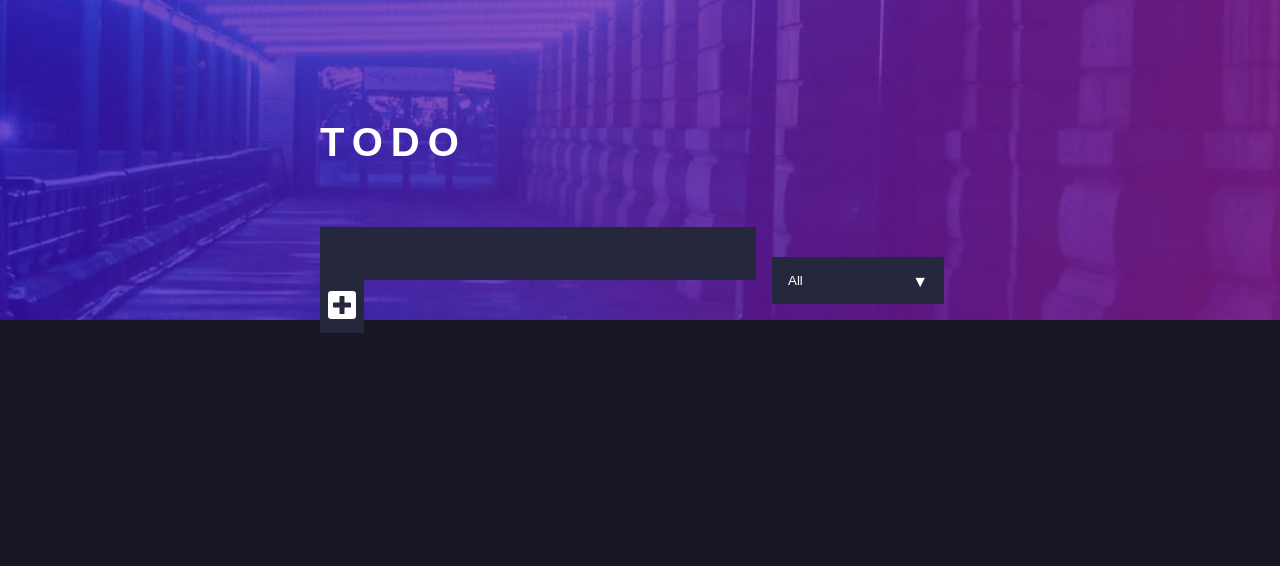
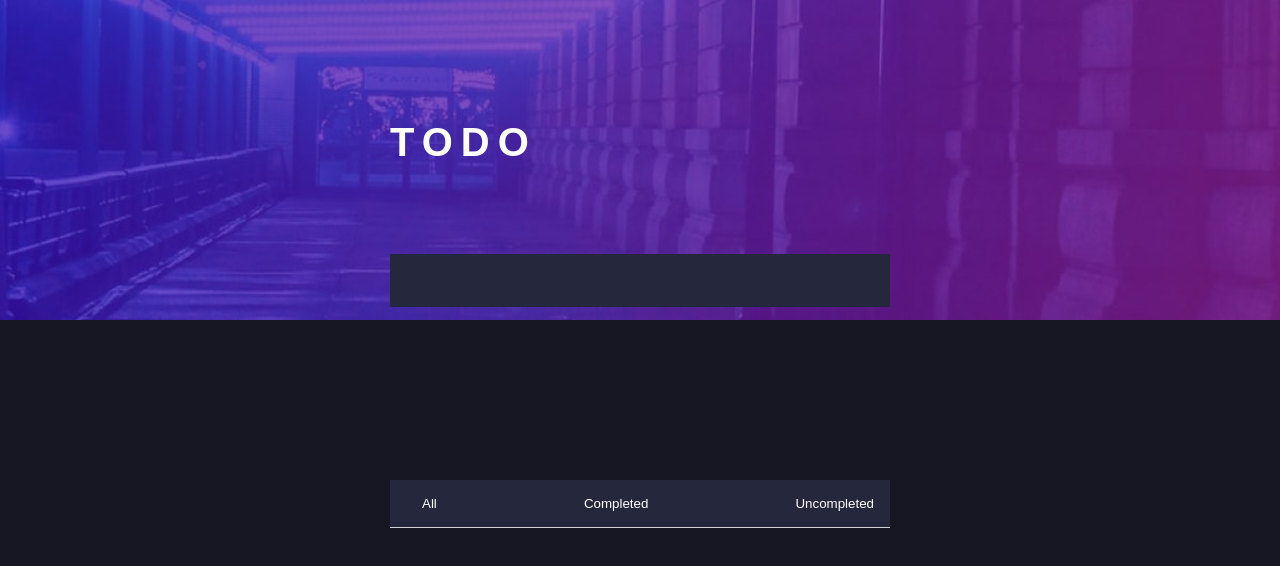
Before and after one commit to majac91/React-todo-list, a React (Create React App) app: page / in a window 1280 px wide. Shown: the top 566 px of the page. Built offline with nearby package versions, Linux system fonts and the light colour scheme; a web font is replaced by a local one.

Commit message:
Style buttons and inputs

```diff
--- a/src/App.css
+++ b/src/App.css
@@ -23,7 +23,7 @@ header .title {
 }
 
 .container {
-  max-width: 50vw;
+  width: 500px;
   margin: auto;
 }
 
@@ -63,15 +63,16 @@ form button {
 }
 
 .todo-list {
-  min-width: 30%;
+  /* min-width: 30%; */
   list-style: none;
 }
 
 .todo {
-  margin: 0.5rem;
+  /* margin: 0.5rem; */
   background: hsl(235, 24%, 19%);
+  border-bottom: 1px solid lightgray;
   font-size: 1.5rem;
-  /* color: black; */
+  width: 500px;
   display: flex;
   justify-content: space-between;
   align-items: center;
@@ -84,6 +85,9 @@ form button {
   flex: 1;
 }
 
+.todo-input {
+  width: 500px;
+}
 .trash-btn,
 .complete-btn {
   background: hsl(235, 24%, 19%);
@@ -95,6 +99,13 @@ form button {
 }
 .complete-btn {
   background: hsl(235, 24%, 19%);
+}
+
+.filter-btn {
+  background: hsl(235, 24%, 19%);
+  color: white;
+  border: none;
+  margin-left: 1rem;
 }
 .todo-item {
   padding: 0rem 0.5rem;
@@ -114,46 +125,3 @@ form button {
   text-decoration: line-through;
   opacity: 0.5;
 }
-
-/*CUSTOM SELECTOR */
-select {
-  -webkit-appearance: none;
-  -moz-appearance: none;
-  -ms-appearance: none;
-  appearance: none;
-  outline: 0;
-  box-shadow: none;
-  border: 0 !important;
-  background-image: none;
-}
-
-/* Custom Select */
-.select {
-  margin: 1rem;
-  position: relative;
-  overflow: hidden;
-}
-select {
-  color: white;
-  background-color: hsl(235, 24%, 19%);
-  font-family: "Poppins", sans-serif;
-  cursor: pointer;
-  width: 12rem;
-}
-/* Arrow */
-.select::after {
-  content: "\25BC";
-  position: absolute;
-  top: 0;
-  right: 0;
-  padding: 1rem;
-  background-color: hsl(235, 24%, 19%);
-  cursor: pointer;
-  pointer-events: none;
-}
-/* Transition */
-/*
-.select:hover::after {
-  transform: scale(1.5);
-}
-*/
--- a/src/App.js
+++ b/src/App.js
@@ -44,7 +44,11 @@ function App() {
         filteredTodos={filteredTodos}
         setFilteredTodos={setFilteredTodos}
       />
-      <TodoList todos={filteredTodos} setTodos={setTodos} />
+      <TodoList
+        todos={filteredTodos}
+        setTodos={setTodos}
+        setStatus={setStatus}
+      />
     </div>
   );
 }
--- a/src/components/Form.js
+++ b/src/components/Form.js
@@ -1,16 +1,7 @@
 /* eslint-disable default-case */
 import React from "react";
 
-const Form = ({
-  todos,
-  setTodos,
-  inputText,
-  setInputText,
-  status,
-  setStatus,
-  filteredTodos,
-  setFilteredTodos,
-}) => {
+const Form = ({ todos, setTodos, inputText, setInputText }) => {
   const handleInputText = (event) => {
     const value = event.target.value;
     setInputText(value);
@@ -30,10 +21,6 @@ const Form = ({
     setInputText("");
   };
 
-  const handleStatus = (event) => {
-    setStatus(event.target.value);
-  };
-
   //   TODO install id generating package
 
   return (
@@ -45,16 +32,6 @@ const Form = ({
           type="text"
           className="todo-input"
         />
-        <button className="todo-button" type="submit">
-          <i className="fas fa-plus-square"></i>
-        </button>
-      </div>
-      <div className="select">
-        <select onChange={handleStatus} name="todos" className="filter-todo">
-          <option value="all">All</option>
-          <option value="completed">Completed</option>
-          <option value="uncompleted">Uncompleted</option>
-        </select>
       </div>
     </form>
   );
--- a/src/components/TodoList.js
+++ b/src/components/TodoList.js
@@ -1,9 +1,14 @@
 import React from "react";
 import Todo from "./Todo";
 
-const TodoList = ({ todos, setTodos }) => {
+const TodoList = ({ todos, setTodos, setStatus }) => {
+  const handleStatus = (event) => {
+    console.log(event.target.value);
+    setStatus(event.target.value);
+  };
+
   return (
-    <div className="todo-container">
+    <div className="todo-container container">
       <ul className="todo-list">
         {todos.map((todo) => (
           <Todo
@@ -14,6 +19,32 @@ const TodoList = ({ todos, setTodos }) => {
             todo={todo}
           ></Todo>
         ))}
+        <div className="todo filter-todo">
+          <button
+            className="filter-btn"
+            onClick={handleStatus}
+            type="button"
+            value="all"
+          >
+            All
+          </button>
+          <button
+            className="filter-btn"
+            onClick={handleStatus}
+            type="button"
+            value="completed"
+          >
+            Completed
+          </button>
+          <button
+            className="filter-btn"
+            onClick={handleStatus}
+            type="button"
+            value="uncompleted"
+          >
+            Uncompleted
+          </button>
+        </div>
       </ul>
     </div>
   );
```
